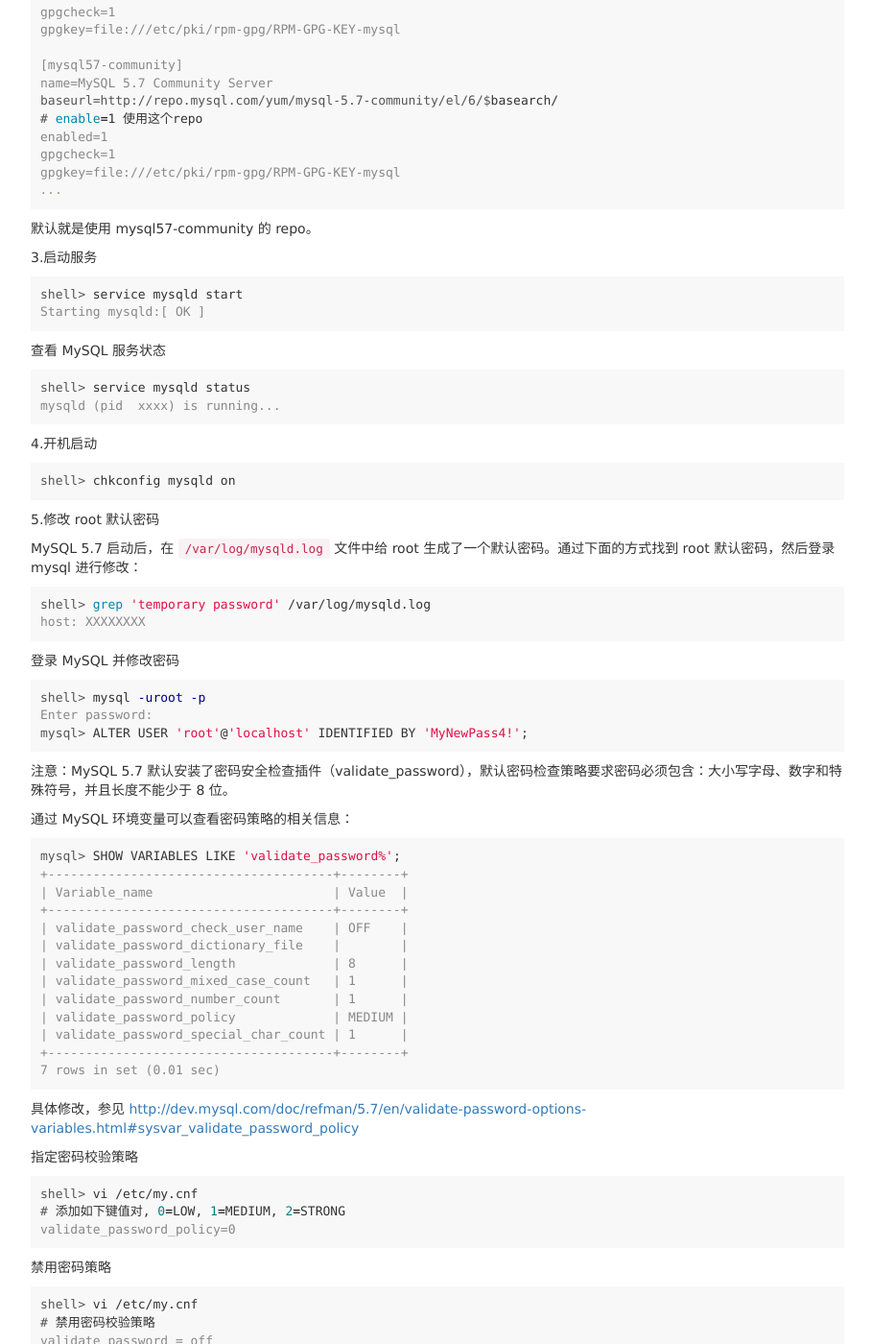
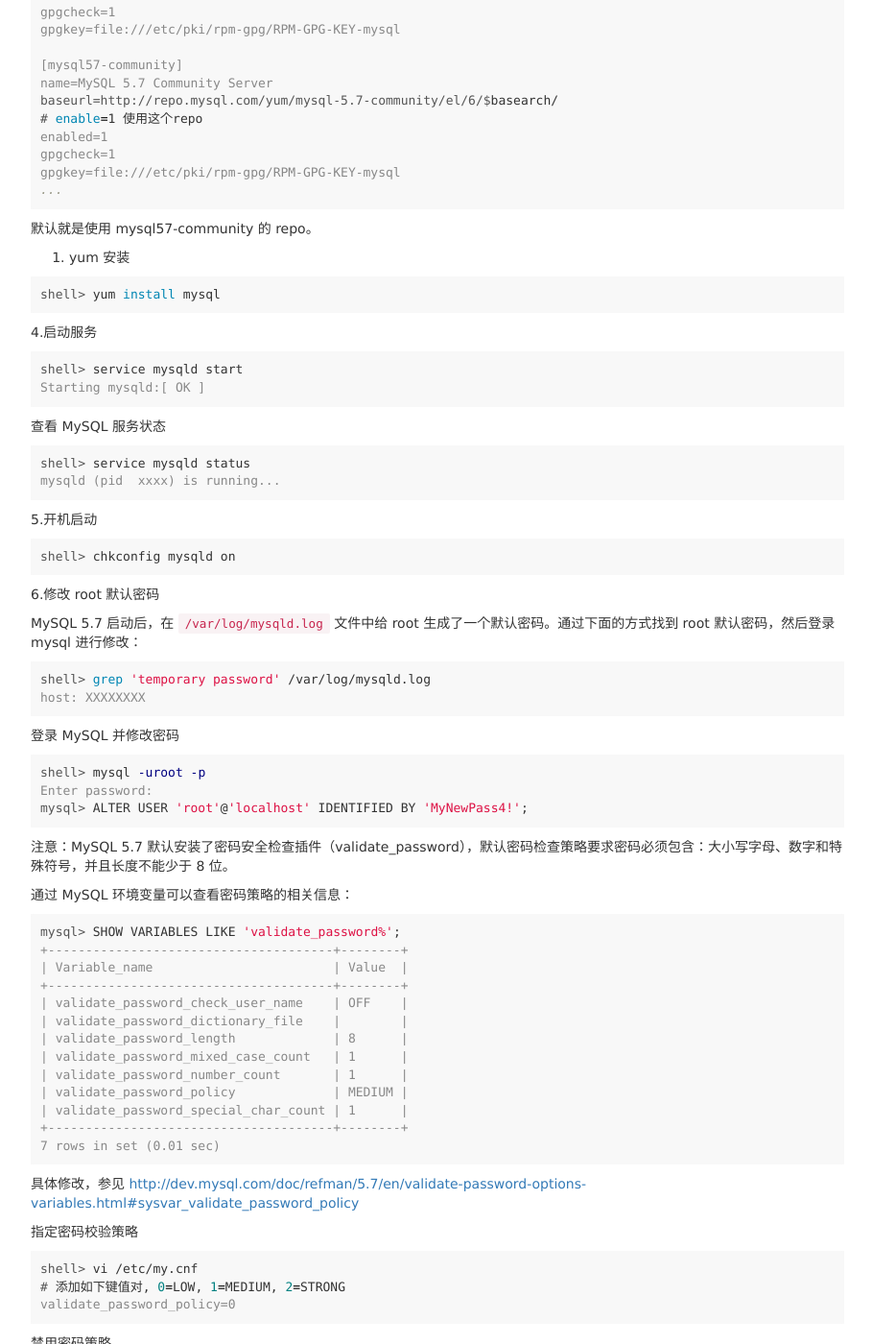
Before and after one commit to zhanming/zhanming.github.com, a Jekyll site: the page built from _posts/2016-09-23-centos6-mysql57-yum.markdown, in a window 1280 px wide and 1400 px high, scrolled down 1031 px. Shown: the whole window at 96% size, without its empty margins (38-947 px from the left). Built offline with Jekyll 4.4.1, drawn with Linux system fonts in a browser that asks for light colours; comment, search, counter and statistics services are not loaded; some of the changed text lies outside the part shown.

Commit message:
update a post
add yum install description.

````diff
--- a/_posts/2016-09-23-centos6-mysql57-yum.markdown
+++ b/_posts/2016-09-23-centos6-mysql57-yum.markdown
@@ -73,7 +73,13 @@
 
 默认就是使用 mysql57-community 的 repo。
 
-3.启动服务
+3. yum 安装
+
+```terminal
+shell> yum install mysql
+```
+
+4.启动服务
 
 ```terminal
 shell> service mysqld start
@@ -87,13 +93,13 @@
 mysqld (pid  xxxx) is running...
 ```
 
-4.开机启动
+5.开机启动
 
 ```terminal
 shell> chkconfig mysqld on
 ```
 
-5.修改 root 默认密码
+6.修改 root 默认密码
 
 MySQL 5.7 启动后，在 `/var/log/mysqld.log` 文件中给 root 生成了一个默认密码。通过下面的方式找到 root 默认密码，然后登录 mysql 进行修改：
 
````
Also changed, not shown: other parts of _posts/2016-09-23-centos6-mysql57-yum.markdown (+2 -2 lines).
